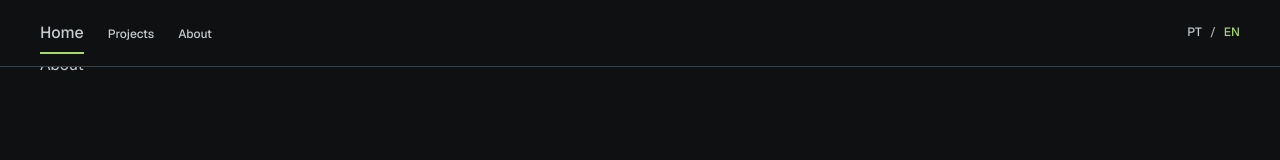
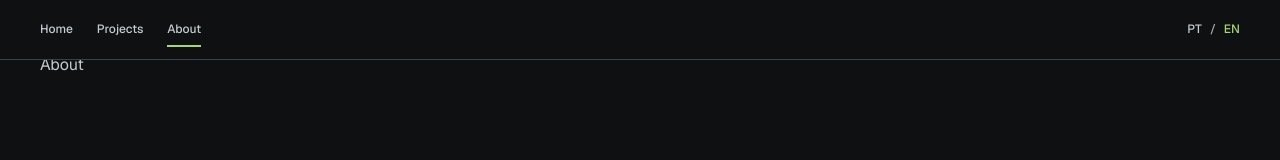
Before and after one commit to BrunoArn/WEB-portfolio, a Next.js app: page /en/about in a window 1280 px wide. Shown: the top 160 px of the page. Built offline with nearby package versions, Linux system fonts and the light colour scheme.

Commit message:
feat(navigation): add desktop active route state

```diff
--- a/src/components/layout/Navbar.tsx
+++ b/src/components/layout/Navbar.tsx
@@ -1,8 +1,11 @@
+"use client";
+
 import { Container } from "@/components/layout/Container";
 import { LocaleSwitcher } from "@/components/layout/LocaleSwitcher";
 import { locales } from "@/i18n/config";
 
 import Link from "next/link";
+import { usePathname } from "next/navigation";
 
 type Locale = (typeof locales)[number];
 
@@ -16,6 +19,24 @@ type NavbarProps = {
 };
 
 export function Navbar({ labels, currentLocale }: NavbarProps) {
+    const pathname = usePathname();
+
+    const homePath = `/${currentLocale}`;
+    const projectsPath = `/${currentLocale}/projects`;
+    const aboutPath = `/${currentLocale}/about`;
+
+    const isHomeActive = pathname === homePath;
+    const isProjectsActive =
+        pathname === projectsPath || pathname.startsWith(`${projectsPath}/`);
+    const isAboutActive =
+        pathname === aboutPath || pathname.startsWith(`${aboutPath}/`);
+
+    const navLinkClass = (isActive: boolean) =>
+        `relative block py-[var(--space-4)] text-[length:var(--font-size-label)] font-medium transition-colors duration-[var(--motion-fast)] ${isActive
+            ? "text-[var(--color-text-primary)] after:absolute after:inset-x-0 after:-bottom-[var(--space-4)] after:h-[2px] after:bg-[var(--color-accent)]"
+            : "text-[var(--color-text-secondary)] hover:text-[var(--color-text-primary)]"
+        }`;
+
     return (
         <header className="fixed inset-x-0 top-0 z-50 hidden border-b border-app-border bg-app-background md:block">
             <Container>
@@ -23,8 +44,9 @@ export function Navbar({ labels, currentLocale }: NavbarProps) {
                     <ul className="flex items-center gap-(--space-24) py-(--space-16)">
                         <li>
                             <Link
-                                href={`/${currentLocale}`}
-                                className="relative block py-(--space-4) font-medium text-app-text-primary transition-colors duration-(--motion-fast) after:absolute after:inset-x-0 after:-bottom-(--space-4) after:h-0.5 after:bg-app-accent"
+                                href={homePath}
+                                aria-current={isHomeActive ? "page" : undefined}
+                                className={navLinkClass(isHomeActive)}
                             >
                                 {labels.home}
                             </Link>
@@ -32,8 +54,9 @@ export function Navbar({ labels, currentLocale }: NavbarProps) {
 
                         <li>
                             <Link
-                                href={`/${currentLocale}/projects`}
-                                className="text-(length:--font-size-label) font-medium text-app-text-secondary transition-colors duration-(--motion-fast) hover:text-app-text-primary"
+                                href={projectsPath}
+                                aria-current={pathname === projectsPath ? "page" : undefined}
+                                className={navLinkClass(isProjectsActive)}
                             >
                                 {labels.projects}
                             </Link>
@@ -41,8 +64,9 @@ export function Navbar({ labels, currentLocale }: NavbarProps) {
 
                         <li>
                             <Link
-                                href={`/${currentLocale}/about`}
-                                className="text-(length:--font-size-label) font-medium text-app-text-secondary transition-colors duration-(--motion-fast) hover:text-app-text-primary"
+                                href={aboutPath}
+                                aria-current={pathname === aboutPath ? "page" : undefined}
+                                className={navLinkClass(isAboutActive)}
                             >
                                 {labels.about}
                             </Link>
```
